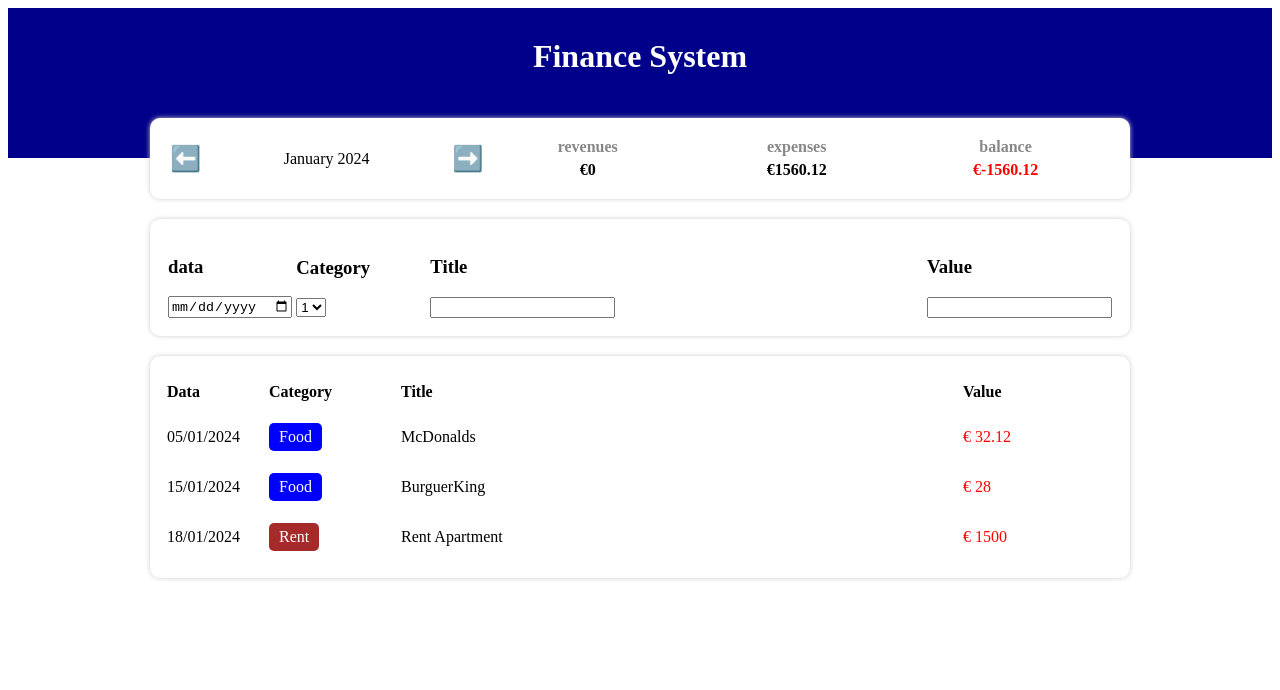
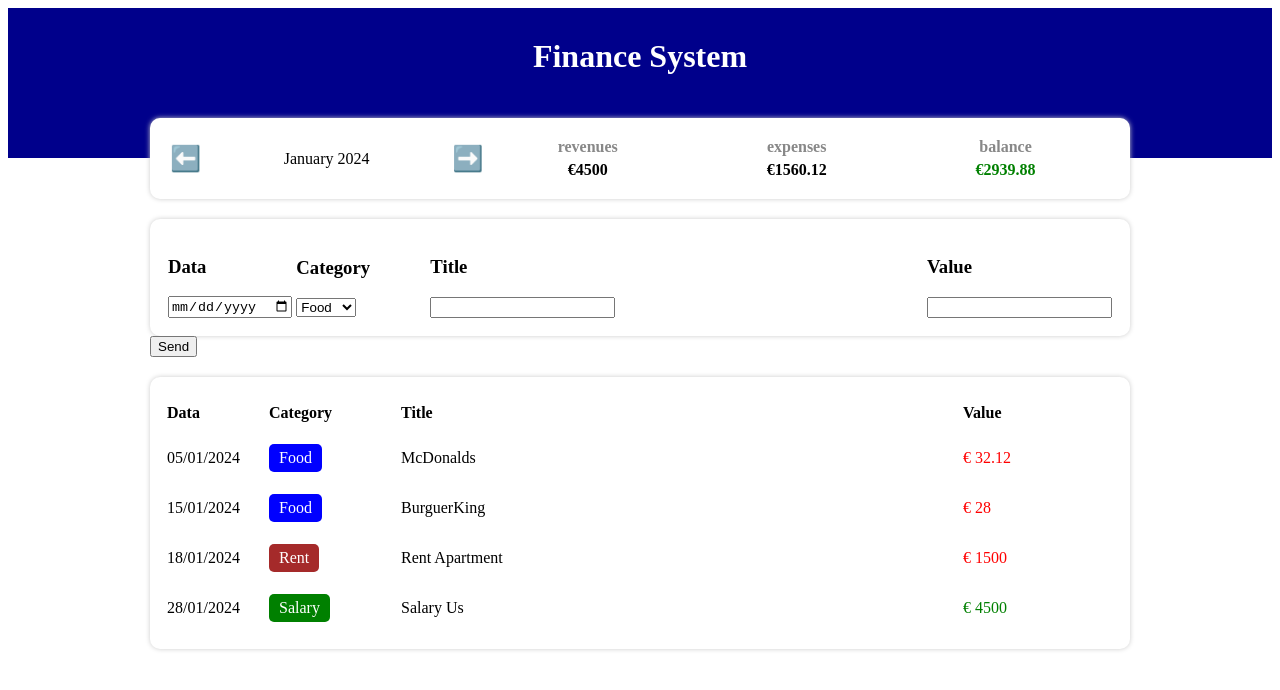
Before and after one commit to artursantana/FinanceSystem, a React (Vite) app: page / in a window 1280 px wide. Shown: the top 690 px of the page. Built offline with nearby package versions, Linux system fonts and the light colour scheme; the HTML template or start-up script is replaced by a standard one.

Commit message:
acrescentando um novo element (inputArea)

```diff
--- a/src/components/inputArea/Index.tsx
+++ b/src/components/inputArea/Index.tsx
@@ -1,37 +1,75 @@
-
 import * as C from './style'
+import { useState } from 'react';
+import { items } from '../../data/Items';
 
 const Index = () => {
+  const [formData, setFormData] = useState({
+    date: '',
+    category: 'Food',
+    title: '',
+    value: ''
+  });
+
+  const handleInputChange = (e: React.ChangeEvent<HTMLInputElement | HTMLSelectElement>) => {
+    const { name, value } = e.target;
+    setFormData({ ...formData, [name]: value });
+  };
+
+  const handleFormSubmit = () => {
+
+    if (formData.date && formData.category && formData.title && formData.value) {
+      const newItem = {
+        date: new Date(formData.date),
+        category: formData.category.toLowerCase(),
+        title: formData.title,
+        value: parseFloat(formData.value)
+      };
+      items.push(newItem);
+
+      setFormData({
+        date: '',
+        category: 'Food',
+        title: '',
+        value: ''
+      });
+    } else {
+      alert('Preencha todos os campos antes de enviar.');
+    }
+    alert('Item adicionado!')
+  };
+
   return (
+    <>
     <C.Table>
       <thead>
         <tr>
           <C.TableHeadColumn width={100}>
-        <h3>data</h3>
-       <input type="date" />
+            <h3>Data</h3>
+            <input type="date" name="date" value={formData.date} onChange={handleInputChange} />
           </C.TableHeadColumn>
           <C.TableHeadColumn width={130}>
             <h3>Category</h3>
-        <select>
-            <option>1</option>
-            <option>2</option>
-            <option>3</option>
+            <select name="category" value={formData.category} onChange={handleInputChange}>
+              <option>Food</option>
+              <option>Rent</option>
+              <option>Salary</option>
+              <option>Other</option>
             </select>
           </C.TableHeadColumn>
           <C.TableHeadColumn>
             <h3>Title</h3>
-        <input type="text" />
+            <input type="text" name="title" value={formData.title} onChange={handleInputChange} />
           </C.TableHeadColumn>
           <C.TableHeadColumn width={150}>
             <h3>Value</h3>
-        <input type="text" />
+            <input type="text" name="value" value={formData.value} onChange={handleInputChange} />
           </C.TableHeadColumn>
         </tr>
       </thead>
-
-
     </C.Table>
-  )
+          <button onClick={handleFormSubmit}>Send</button>
+          </>
+  );
 }
 
-export default Index
+export default Index;
--- a/src/components/inputArea/style.ts
+++ b/src/components/inputArea/style.ts
@@ -9,6 +9,14 @@ box-shadow: 0px 0px 5px #CCC;
 border-radius: 10px;
 margin-top: 20px;
 
+thead {
+
+    button{
+
+
+    }
+}
+
 `
 
 export const TableHeadColumn = styled.th<{width?: number }>`
--- a/src/data/Items.ts
+++ b/src/data/Items.ts
@@ -6,7 +6,7 @@ export const items: Item[] = [
     {date: new Date(2024,0,5), category: 'food', title: 'McDonalds', value: 32.12},
     {date: new Date(2024,0,15), category: 'food', title: 'BurguerKing', value: 28},
     {date: new Date(2024,0,18), category: 'rent', title: 'Rent Apartment', value: 1500},
-    {date: new Date(2024,1,28), category: 'salary', title: 'Salary Us', value: 4500},
+    {date: new Date(2024,0,28), category: 'salary', title: 'Salary Us', value: 4500},
 
 
 ]
--- a/src/data/categories.ts
+++ b/src/data/categories.ts
@@ -3,7 +3,8 @@ import { Category } from '../types/category'
 export const categories: Category = {
     food: { title: 'Food', color: 'blue', expensive: true },
     rent: { title: 'Rent', color: 'brown', expensive: true },
-    salary: { title: 'Salary', color: 'green', expensive: false }
+    salary: { title: 'Salary', color: 'green', expensive: false },
+    other: { title: 'Other', color: 'gray', expensive: true }
 }
 
 export default categories
```
Lines whose indentation alone changed are shown as unchanged.
